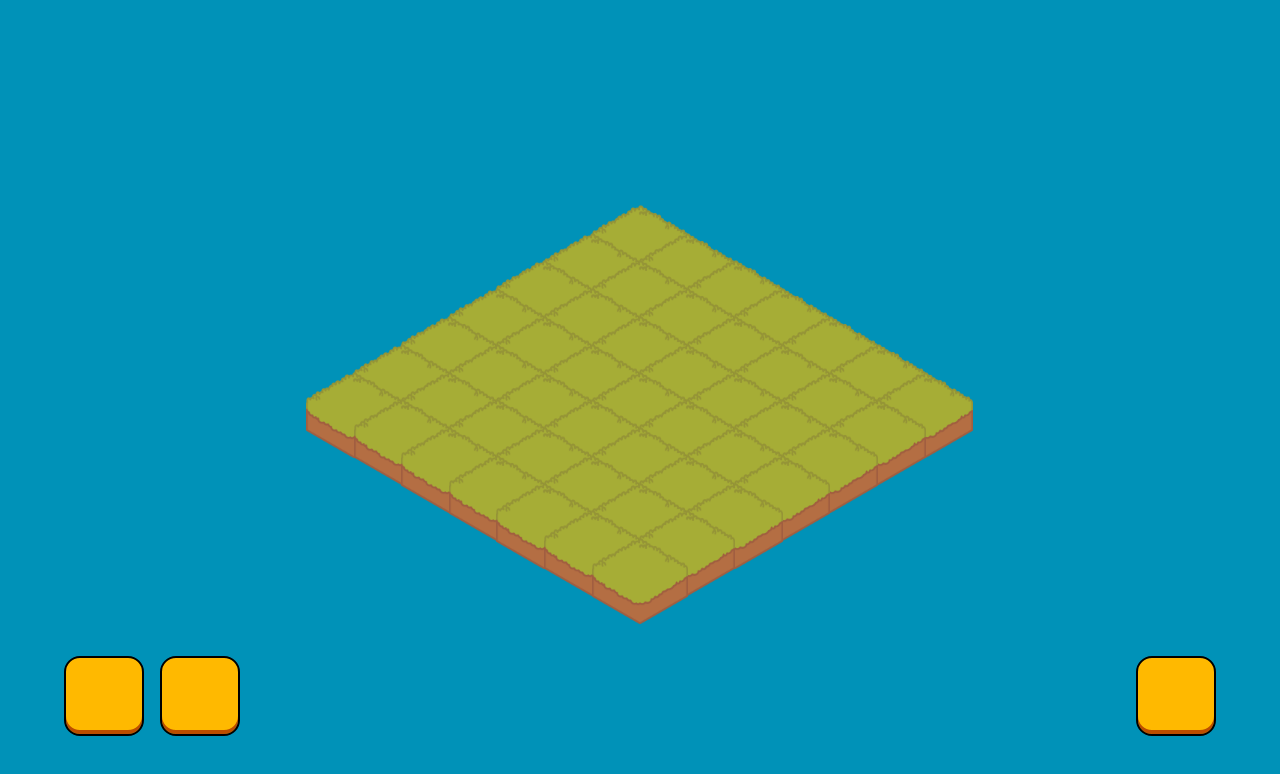
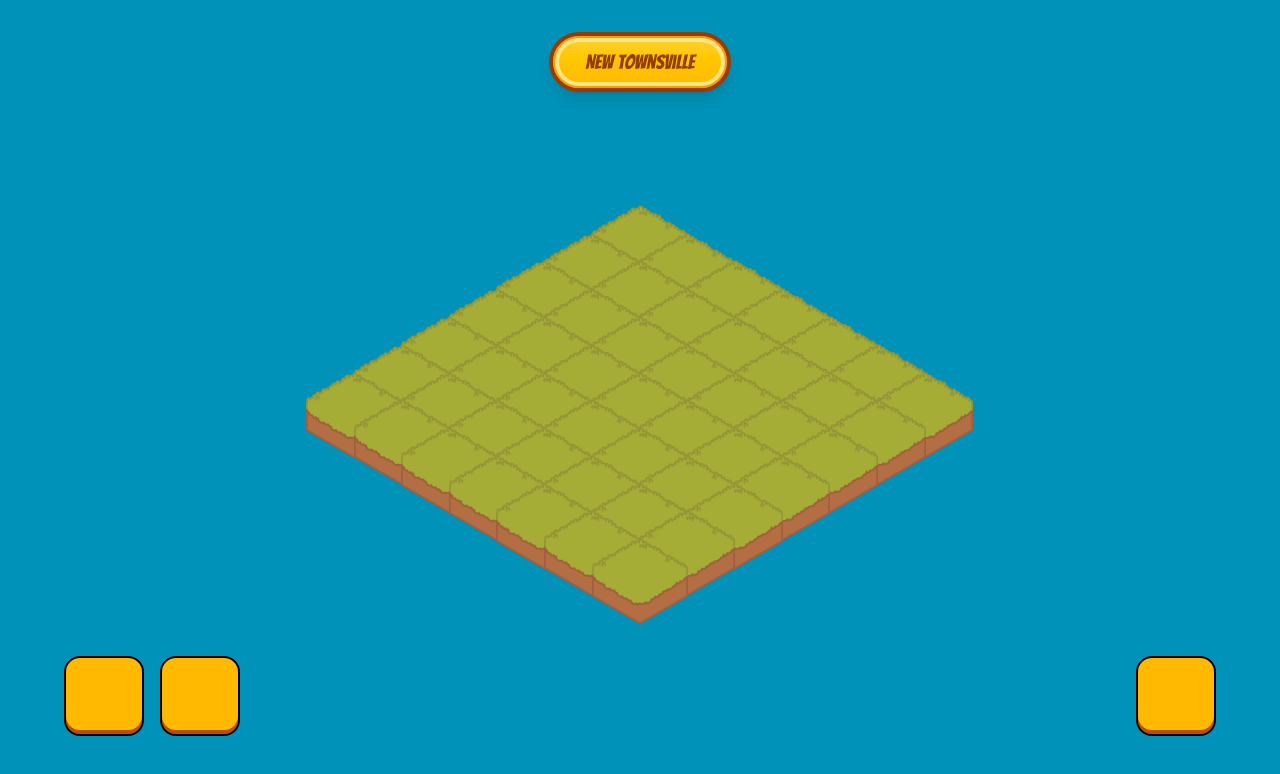
Before and after one commit to syropian/townarama, a Vue app: page / in a window 1280 px wide. Shown: the top 774 px of the page. Built offline with nearby package versions, Linux system fonts and the light colour scheme; some icons are missing.

Commit message:
preload textures

```diff
--- a/package.json
+++ b/package.json
@@ -30,6 +30,7 @@
     "prettier": "^3.4.2",
     "prettier-plugin-tailwindcss": "^0.6.9",
     "tailwindcss": "4.0.0-beta.8",
+    "tiny-glob": "^0.2.9",
     "typescript": "~5.6.3",
     "vite": "^6.0.5",
     "vite-plugin-vue-devtools": "^7.6.8",
--- a/src/App.vue
+++ b/src/App.vue
@@ -59,9 +59,17 @@ onBeforeMount(async () => {
 </script>
 
 <template>
-  <div class="relative flex h-screen w-screen flex-col items-center justify-center overflow-x-hidden bg-cyan-600">
+  <div class="relative flex h-dvh w-screen flex-col items-center justify-center overflow-x-hidden bg-cyan-600">
     <!-- <GameAudio /> -->
     <SvgCustomFilters />
+    <div class="fixed top-8 left-0 flex w-full items-center justify-center">
+      <p
+        v-if="playerStore.currentMapId"
+        class="font-display ring-inset-amber-300 flex items-center justify-center gap-x-4 rounded-full border-4 border-amber-800 bg-gradient-to-t from-amber-400 to-amber-300 px-8 py-3 text-xl text-amber-800 ring-4 shadow-lg ring-amber-200 ring-offset-2 ring-offset-amber-500 ring-inset"
+      >
+        {{ playerStore.currentMap.name }}
+      </p>
+    </div>
     <GameMap
       v-if="playerStore.maps.length && playerStore.currentMapId"
       :key="playerStore.currentMapId"
--- a/src/stores/useEntitiesStore.ts
+++ b/src/stores/useEntitiesStore.ts
@@ -59,12 +59,14 @@ export const useEntitiesStore = defineStore('entities', {
     currentMapEntities(state): MapEntitiesByLayer {
       const playerStore = usePlayerStore()
       const gameStore = useGameStore()
+
       const mapEntities = [...playerStore.currentMap.mapEntities]
-      if (state.activeBuildable && gameStore?.currentVector) {
+
+      if (state.activeBuildable && gameStore.currentVector) {
         mapEntities.push({
           id: generateUuid(),
           entity: state.activeBuildable,
-          vector: useGameStore().currentVector ?? [0, 0],
+          vector: gameStore.currentVector,
           isFlipped: state.activeBuildableIsFlipped,
           createdAt: Date.now().toString(),
           updatedAt: Date.now().toString(),
--- a/vite.config.ts
+++ b/vite.config.ts
@@ -1,16 +1,38 @@
 import { fileURLToPath, URL } from 'node:url'
 
-import { defineConfig } from 'vite'
+import { defineConfig, Plugin } from 'vite'
 import vue from '@vitejs/plugin-vue'
 import vueDevTools from 'vite-plugin-vue-devtools'
 import tailwindcss from '@tailwindcss/vite'
+import glob from 'tiny-glob'
 
 // https://vite.dev/config/
 export default defineConfig({
-  plugins: [vue(), vueDevTools(), tailwindcss()],
+  plugins: [vue(), vueDevTools(), tailwindcss(), preloadTextures()],
   resolve: {
     alias: {
       '@': fileURLToPath(new URL('./src', import.meta.url)),
     },
   },
 })
+
+function preloadTextures(): Plugin {
+  return {
+    name: 'preload-textures',
+    transformIndexHtml: {
+      order: 'post',
+      async handler() {
+        const files = await glob('public/img/textures/**/*.png')
+        return files.map(file => ({
+          tag: 'link',
+          attrs: {
+            rel: 'preload',
+            as: 'image',
+            href: file.replace('public', ''),
+          },
+          injectTo: 'head',
+        }))
+      },
+    },
+  }
+}
```
Also changed, not shown: 1 other file (tests, documents, lock files or other folders).
